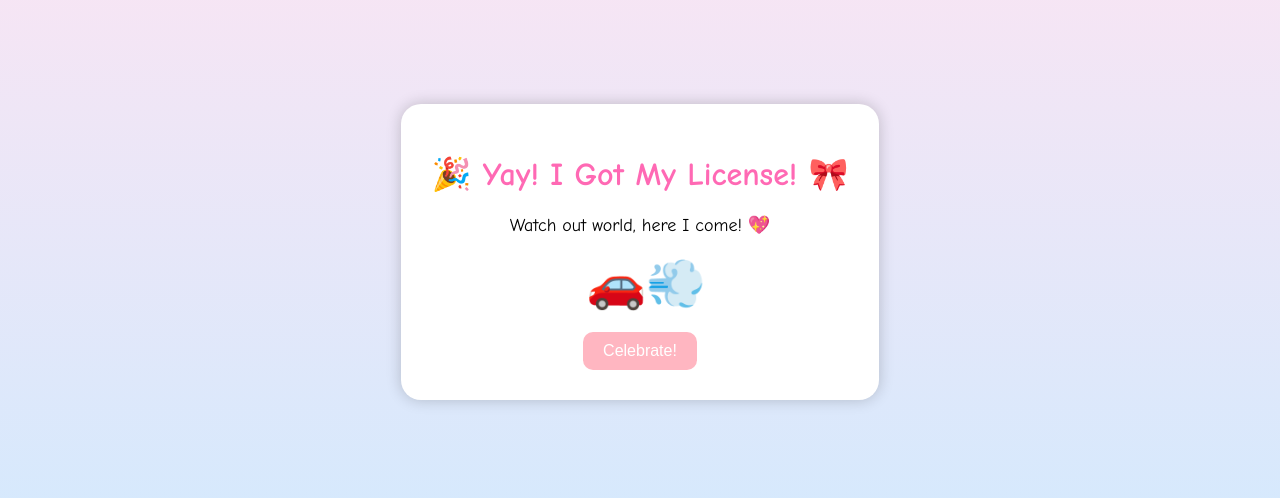
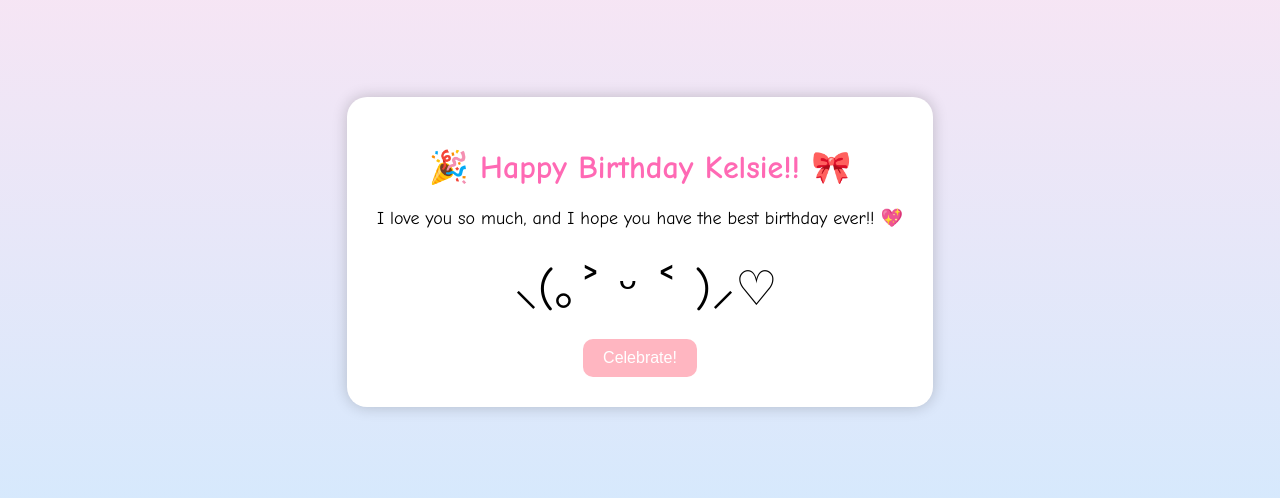
Before and after one commit to gwen-stacy06/happy-birthday-kelsie, a plain HTML site: page index.html in a window 1280 px wide. Shown: the part 148-646 px from the top of the page. Drawn offline with Linux system fonts and the light colour scheme.

Commit message:
Update index.html

```diff
--- a/index.html
+++ b/index.html
@@ -3,14 +3,14 @@
 <head>
   <meta charset="UTF-8" />
   <meta name="viewport" content="width=device-width, initial-scale=1.0"/>
-  <title>Takken License Girl 🚗✨</title>
+  <title>It's Your Birthday!🐝✨</title>
   <link rel="stylesheet" href="styles.css" />
 </head>
 <body>
   <div class="container">
-    <h1>🎉 Yay! I Got My License! 🎀</h1>
-    <p class="subtext">Watch out world, here I come! 💖</p>
-    <div class="car">🚗💨</div>
+    <h1>🎉 Happy Birthday Kelsie!! 🎀</h1>
+    <p class="subtext">I love you so much, and I hope you have the best birthday ever!! 💖</p>
+    <div class="car">⸜(｡˃ ᵕ ˂ )⸝♡</div>
     <button onclick="throwConfetti()">Celebrate!</button>
     <canvas id="confettiCanvas"></canvas>
   </div>
```
